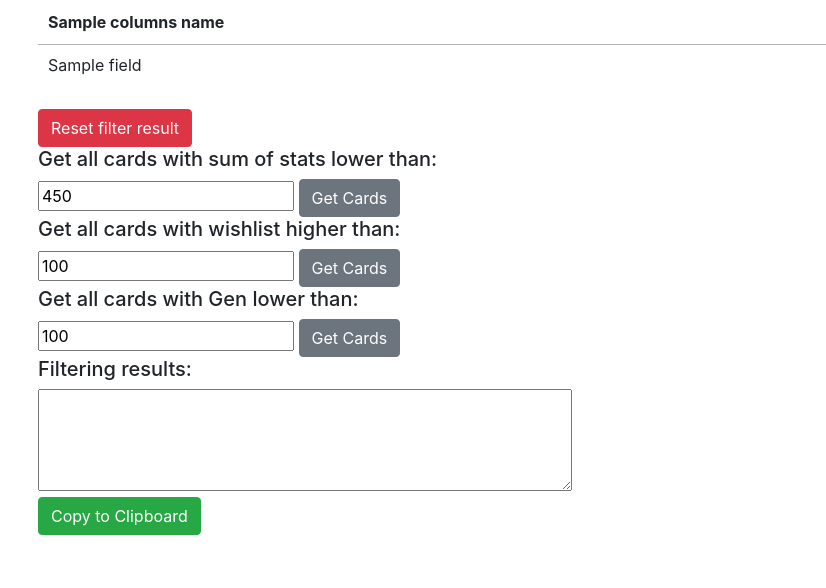
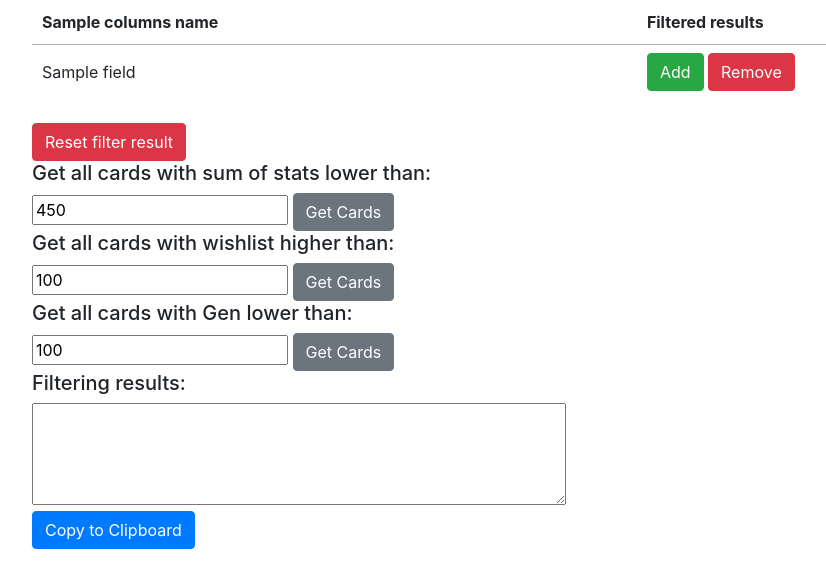
Before and after one commit to Jung-o/sofi-spreadsheet-parser, a Flask app: template templates/inventory.html in a window 1280 px wide. Shown: the top 588 px of the page, without its empty margins (47-873 px from the left). Run offline with Flask 3, Linux system fonts and the light colour scheme; the template is opened without the code that fills it: most values are stand-ins (such as "Sample title", 1, 10 or a date in 2020); some libraries are stand-ins or nearby versions.

Commit message:
[+] buttons to add or remove specific card from filtered results

```diff
--- a/templates/inventory.html
+++ b/templates/inventory.html
@@ -7,6 +7,12 @@
     <link href="https://stackpath.bootstrapcdn.com/bootstrap/4.3.1/css/bootstrap.min.css" rel="stylesheet">
     <!-- Include DataTables CSS -->
     <link rel="stylesheet" type="text/css" href="https://cdn.datatables.net/1.10.25/css/jquery.dataTables.css">
+    <style>
+        .container{
+            width: 90%;
+            max-width: none;
+        }
+    </style>
 </head>
 <body>
     <div class="container">
@@ -16,6 +22,7 @@
                     {% for columName in columnsNames %}
                     <th>{{ columName }}</th>
                     {% endfor %}
+                    <th>Filtered results</th>
                 </tr>
             </thead>
             <tbody>
@@ -24,6 +31,10 @@
                         {% for field in card %}
                             <td>{{ field }}</td>
                         {% endfor %}
+                        <td>
+                            <button id="Add{{ card.0 }}" class="btn btn-success addFilter">Add</button>
+                            <button id="Rm{{ card.0 }}" class="btn btn-danger rmFilter">Remove</button>
+                        </td>
                     </tr>
                 {% endfor %}
             </tbody>
@@ -46,7 +57,7 @@
         <h5>Filtering results:</h5>
         <textarea id="cardCodes" rows="4" cols="50"></textarea>
         <br>
-        <button id="copyButton" class="btn btn-success">Copy to Clipboard</button>
+        <button id="copyButton" class="btn btn-primary">Copy to Clipboard</button>
     </div>
     <!-- Include jQuery -->
     <script src="https://code.jquery.com/jquery-3.5.1.js"></script>
@@ -120,10 +131,22 @@
         });
 
         $('.getCards').click(function() {
-            // After appending the ids to the textarea, remove duplicates
-            var ids = $('#cardCodes').val().split(' ');
-            var uniqueIds = [...new Set(ids)];
-            $('#cardCodes').val(uniqueIds.join(' '));
+            removeDuplicatesFilterResult()
+        });
+
+        $('.addFilter').click(function() {
+            const cardCode = $(this).attr('id').substring(4);
+            const current_filter_result = $('#cardCodes').val();
+            $('#cardCodes').val(current_filter_result + cardCode + ' ');
+            removeDuplicatesFilterResult();
+        });
+
+        $('.rmFilter').click(function() {
+            const cardCode = $(this).attr('id').substring(3);
+            const current_filter_result = $('#cardCodes').val();
+            const cardCodes = current_filter_result.split(' ');
+            const newCardCodes = cardCodes.filter(code => code !== cardCode);
+            $('#cardCodes').val(newCardCodes.join(' '));
         });
     });
 
@@ -131,6 +154,12 @@
         const columns = {{ columnsNames|safe }};
         return columns.indexOf(columnName);
     }
+
+    function removeDuplicatesFilterResult() {
+        var ids = $('#cardCodes').val().split(' ');
+        var uniqueIds = [...new Set(ids)];
+        $('#cardCodes').val(uniqueIds.join(' '));
+    }
     </script>
 </body>
 </html>
```
